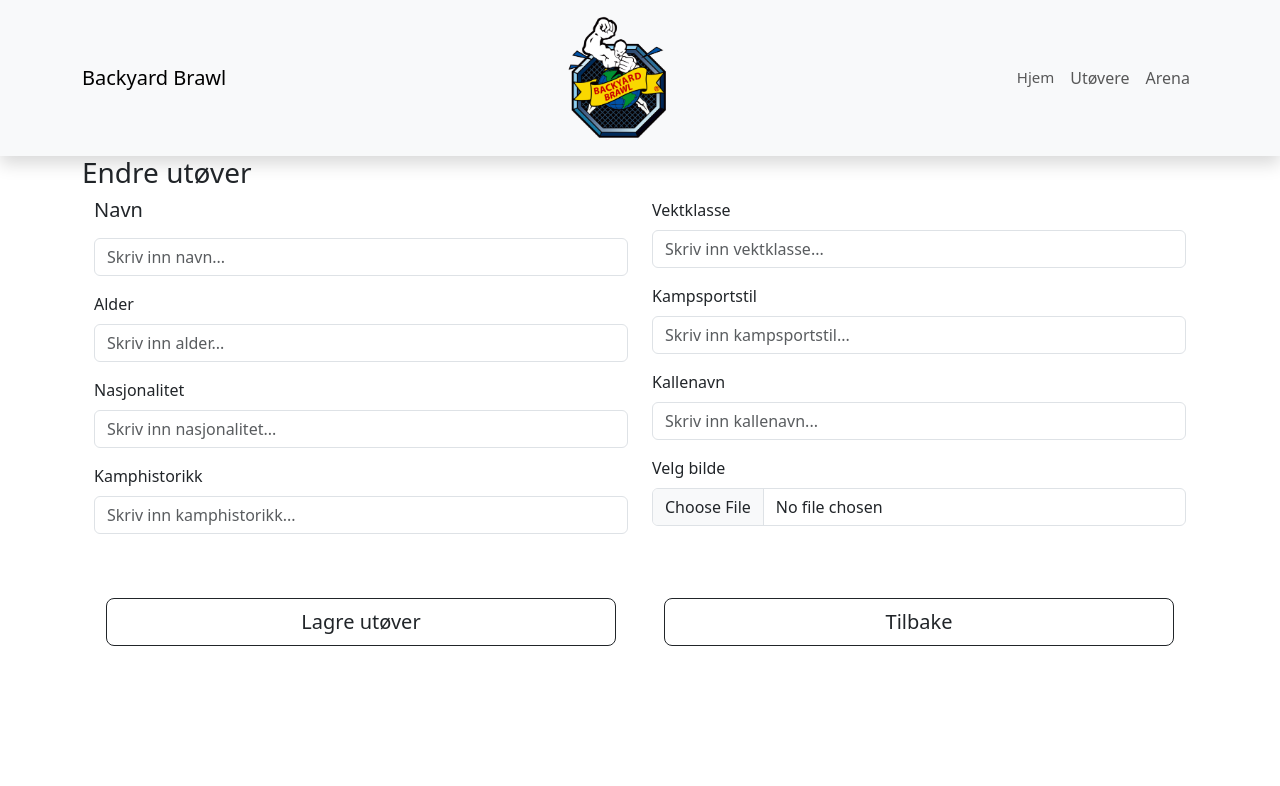
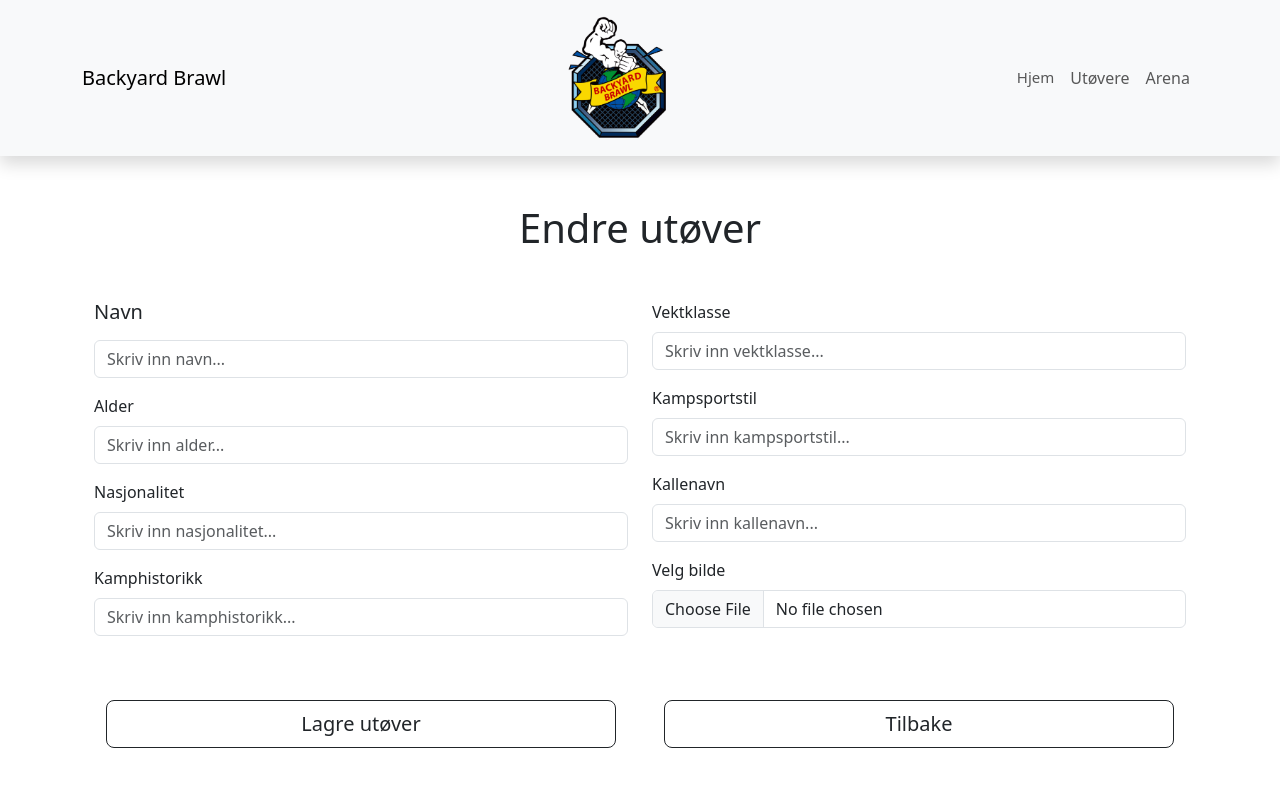
Before and after one commit to Fredrikhoolm/web3-exam, a React (Create React App) app in the folder mma/: page /edit-athlete/1 in a window 1280 px wide. Shown: the top 786 px of the page. Built offline with nearby package versions, Linux system fonts and the light colour scheme; no server answers.

Commit message:
editAthlete header fix

```diff
--- a/mma/src/pages/EditAthletePage.tsx
+++ b/mma/src/pages/EditAthletePage.tsx
@@ -4,7 +4,7 @@
 const EditAthletePage: FC = () => {
   return (
     <section>
-      <h3>Endre utøver</h3>
+      <h3 className="text-center mt-5 mb-5 fs-1">Endre utøver</h3>
       <EditAthlete />
     </section>
   );
```
